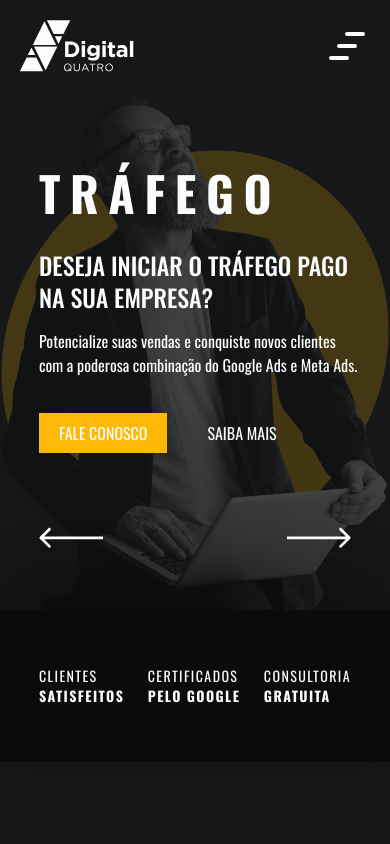
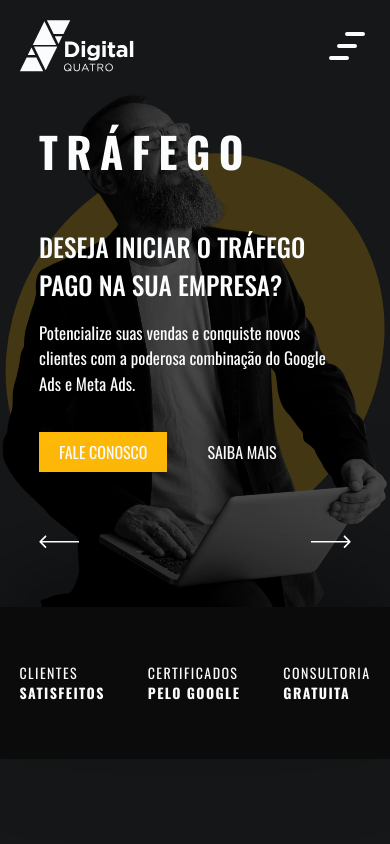
Before and after one commit to inacio-dev/digital-quatro, a Next.js app: page / in a window 390 px wide. Shown: the top 844 px of the page. Built offline with nearby package versions, Linux system fonts and the light colour scheme.

Commit message:
fix: responsive banners and services

```diff
--- a/package.json
+++ b/package.json
@@ -14,6 +14,7 @@
     "@types/node": "18.13.0",
     "@types/react": "18.0.27",
     "@types/react-dom": "18.0.10",
+    "clsx": "^1.2.1",
     "eslint": "8.33.0",
     "eslint-config-next": "13.1.6",
     "next": "13.1.6",
--- a/src/components/Banner.tsx
+++ b/src/components/Banner.tsx
@@ -4,8 +4,26 @@ import useWindowDimensions from '@/hooks/get-windowDimension'
 import scrollTo from '@/hooks/scroll-to'
 import ArrowLeft from '@/icons/ArrowLeft'
 import ArrowRight from '@/icons/ArrowRight'
+import clsx from 'clsx'
 import Image from 'next/image'
 import { Dispatch, SetStateAction } from 'react'
+
+function setImageHeight(image: string) {
+  if (image.includes('6')) {
+    return 0.46
+  }
+  if (image.includes('2')) {
+    return 0.37
+  }
+  if (image.includes('7')) {
+    return 0.53
+  }
+  if (image.includes('8')) {
+    return 0.47
+  }
+
+  return 0
+}
 
 export default function Banner({
   id,
@@ -21,51 +39,70 @@ export default function Banner({
   })
 
   const styling = {
-    backgroundImage: `url('/ellipse-person-6.svg')`,
+    backgroundImage: `url('/ellipse-person.svg')`,
     backgroundRepeat: 'no-repeat',
     backgroundPosition: 'center',
-    backgroundSize: '100%'
+    backgroundSize: '40vh'
   }
 
   return (
     <>
-      <div className="flex flex-col items-center justify-center">
-        <h1 className="absolute top-[20%] left-[10%] text-5xl font-bold tracking-[.2em] lg:text-8xl">
+      <div className="flex h-[61vh] flex-col items-center justify-center">
+        <h1
+          className={clsx(
+            'absolute top-[120px] left-[10%] text-[5vh] font-bold tracking-[.2em] lg:top-[20%] lg:text-8xl',
+            width && width < 330 ? 'top-[90px]' : 'top-[120px]'
+          )}
+        >
           {banner?.name}
         </h1>
 
-        <div className="absolute top-[55%] left-[10%] hidden max-w-[162px] items-center space-x-3 lg:left-[14%] lg:top-[60%] lg:flex">
-          <Square className="h-2 w-2 fill-slate-light-1" />
-          <p>{banner?.leftBanner}</p>
-        </div>
+        <button onClick={() => setBannerId(id === 0 ? 3 : id - 1)}>
+          <div className="absolute top-[55%] left-[10%] hidden max-w-[200px] items-center space-x-3 text-left lg:left-[14%] lg:top-[60%] lg:flex">
+            <Square className="h-2 w-2 fill-slate-light-1" />
+            <p>{banner?.leftBanner}</p>
+          </div>
 
-        <button
-          onClick={() => setBannerId(id === 0 ? 3 : id - 1)}
-          className="absolute bottom-[35%] left-[10%] z-10 w-16 lg:left-[30%]"
-        >
-          <ArrowLeft className="fill-slate-light-1" />
+          <ArrowLeft
+            className={clsx(
+              'absolute left-[10%] z-10 w-10 fill-slate-light-1 lg:left-[30%] lg:w-16',
+              height && height < 770 ? 'bottom-[30%]' : 'bottom-[35%]'
+            )}
+          />
         </button>
+
         {banner && (
           <Image
-            style={styling}
             src={banner.image}
-            width={height ? height * 0.46 : 0}
+            width={height ? height * setImageHeight(banner.image) : 0}
             quality={width && width > 1023 ? 100 : 50}
             alt={''}
             height={0}
-            className="-z-10 opacity-20 lg:opacity-100"
+            className="-z-10 flex-1 justify-self-end object-cover brightness-[30%] lg:brightness-100"
           />
         )}
+        <Image
+          src="/ellipse-person.svg"
+          width={height ? height * 0.45 : 0}
+          quality={width && width > 1023 ? 100 : 50}
+          alt={''}
+          height={0}
+          className="absolute -z-20 justify-self-center object-cover opacity-20 lg:opacity-100"
+        />
+
         <button
           onClick={() => setBannerId(id === 3 ? 0 : id + 1)}
-          className="absolute bottom-[35%] right-[10%] z-10 w-16 lg:right-[30%]"
+          className={clsx(
+            'absolute right-[10%] z-10 w-10 lg:right-[30%] lg:w-16',
+            height && height < 770 ? 'bottom-[30%]' : 'bottom-[35%]'
+          )}
         >
           <ArrowRight className="fill-slate-light-1" />
         </button>
 
-        <div className="absolute left-[10%] max-w-xs lg:left-auto lg:right-[10%] lg:max-w-sm">
-          <h1 className="text-2xl font-medium">{banner?.title}</h1>
-          <p className="pt-4">{banner?.description}</p>
+        <div className="absolute left-[10%] max-w-lg pr-[10%] lg:left-auto lg:right-[10%] lg:max-w-sm lg:pr-0">
+          <h1 className="text-[3vh] font-medium lg:text-2xl">{banner?.title}</h1>
+          <p className="pt-4 text-[2vh]">{banner?.description}</p>
 
           <div className="space-x-5 pt-9">
             <button onClick={() => scrollTo('contact')} className="bg-brand-yellow py-2 px-5">
@@ -77,7 +114,8 @@ export default function Banner({
           </div>
         </div>
       </div>
-      <div className="flex h-[18vh] w-full items-center justify-between bg-[#0B0B0B] px-[10%] text-sm tracking-[.1em] drop-shadow-upper lg:h-[29vh] lg:px-[20%] lg:text-xl">
+
+      <div className="flex h-[18vh] min-h-[18vh] w-full items-center justify-between bg-[#0B0B0B] px-[5%] text-sm tracking-[.1em] drop-shadow-upper lg:h-[29vh] lg:px-[20%] lg:text-xl">
         <div>
           <p>{banner?.details[1]}</p>
           <p className="font-bold">{banner?.details['1.1']}</p>
--- a/src/components/Opening.tsx
+++ b/src/components/Opening.tsx
@@ -12,7 +12,7 @@ export default function Opening() {
   }, [model])
 
   return (
-    <div className="flex w-full flex-col text-slate-light-1 lg:pt-0">
+    <div className="flex h-[100vh] min-h-[100vh] w-full flex-col text-slate-light-1 lg:pt-0">
       <Banner id={bannerId} setBannerId={setBannerId} />
     </div>
   )
--- a/src/components/Services.tsx
+++ b/src/components/Services.tsx
@@ -1,6 +1,10 @@
 import { services } from '@/arrays/services'
+import useWindowDimensions from '@/hooks/get-windowDimension'
+import clsx from 'clsx'
 
 export default function Services() {
+  const { width, height } = useWindowDimensions()
+
   return (
     <div
       id="services"
@@ -13,7 +17,12 @@ export default function Services() {
         </h2>
       </div>
 
-      <div className="flex w-full flex-col items-center justify-center space-y-[3%] font-medium lg:flex-row lg:space-y-0 lg:space-x-[5%]">
+      <div
+        className={clsx(
+          'grid w-full items-center justify-center justify-items-center space-y-[3%] px-4 font-medium lg:flex lg:flex-row lg:space-y-0 lg:space-x-[5%]',
+          width && width < 700 ? 'grid-cols-1' : 'grid-cols-2'
+        )}
+      >
         {services.map((service, index) => (
           <div key={index} className="h-[400px] w-[280px] border-2 border-slate-light-1">
             <div className="flex h-14 w-14 items-center justify-center self-baseline bg-slate-light-1 text-3xl tracking-widest text-slate-dark-1">
```
Also changed, not shown: public/ellipse-person.svg (renamed from public/ellipse-person-6.svg), 1 other file (tests, documents, lock files or other folders).
